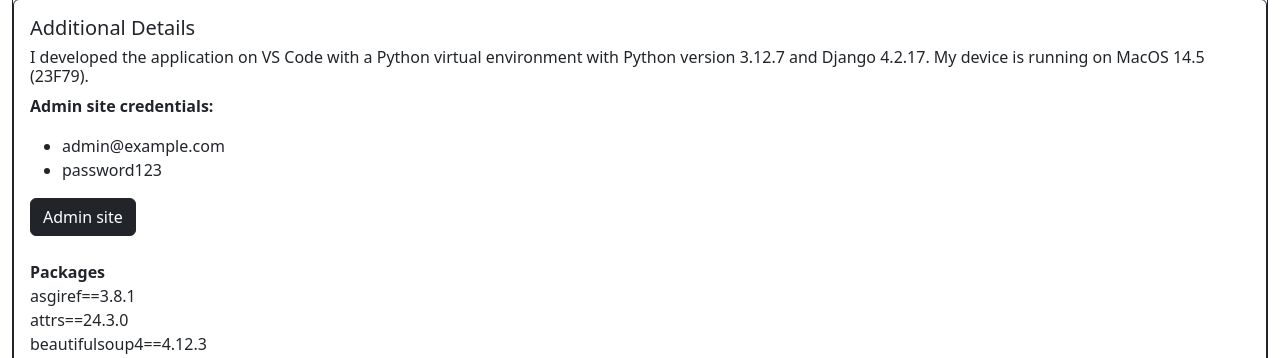
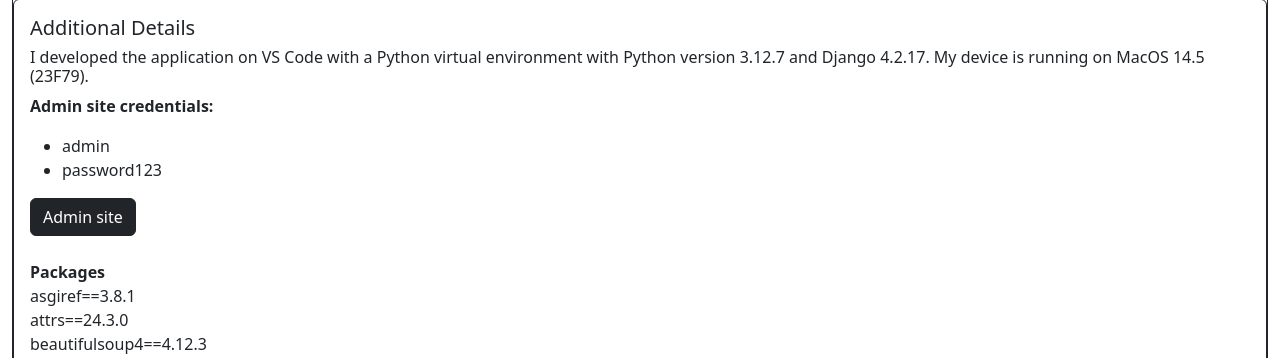
Before and after one commit to jiathehuman/REST-API, a Django app: template crime/crime/incidents/templates/incidents/index.html in a window 1280 px wide. Shown: the part 2294-2652 px from the top of the page. Run offline with Django 5.2, Linux system fonts and the light colour scheme; the template is opened without the code that fills it: values that come from a table or form of the project are taken from there, others are empty; data comes from the database, SQL or seed files in the repository; both versions use the stored data as it was after the commit; some libraries are stand-ins or nearby versions.

Commit message:
Submission

```diff
--- a/crime/crime/incidents/forms.py
+++ b/crime/crime/incidents/forms.py
@@ -1,10 +1,7 @@
 from django import forms
 from django.forms import ModelForm
-from django.forms import inlineformset_factory
 from .models import *
 
-from django import forms
-from django.forms import modelformset_factory
 from .models import Crime, Location
 from datetime import date
 
--- a/crime/crime/incidents/templates/incidents/index.html
+++ b/crime/crime/incidents/templates/incidents/index.html
@@ -164,7 +164,7 @@
         <h6>I developed the application on VS Code with a Python virtual environment with Python version 3.12.7 and Django 4.2.17.
           My device is running on MacOS 14.5 (23F79).</h6>
         <p class="card-text">
-          <b>Admin site credentials:</b> <ul><li>admin@example.com</li><li>password123</li></ul>
+          <b>Admin site credentials:</b> <ul><li>admin</li><li>password123</li></ul>
           <a href="/admin" class="btn btn-dark">Admin site</a> <br> <br>
           <b>Packages</b> <br>
           asgiref==3.8.1 <br>
```
Also changed, not shown: crime/crime/db.sqlite3.
